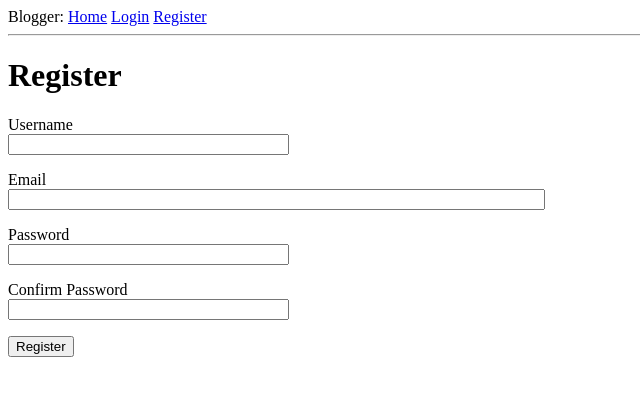
After one commit to habdin/flask-blogger, a Flask app: page /register in a window 1280 px wide. The commit adds this page. Shown: the top 396 px of the page, without its empty margins (0-640 px from the left). Run offline with Flask 2, Linux system fonts and the light colour scheme.

Commit message:
Users login and logout completed with their models

```diff
--- a/blog/__init__.py
+++ b/blog/__init__.py
@@ -6,6 +6,7 @@
 from flask import Flask
 from flask_sqlalchemy import SQLAlchemy
 from flask_migrate import Migrate
+from flask_login import LoginManager
 from config import Config
 
 # Initiate the Flask app object
@@ -18,6 +19,10 @@ app.config.from_object(Config)
 db = SQLAlchemy(app)
 migrate = Migrate(app, db)
 
+# Register Flask Login with Blogger Flask App
+login = LoginManager(app)
+login.login_view = 'login'
+
 # Register the different modules with the Flask app
 # Imports done at the bottom of file to prevent circular imports
 from blog import routes, forms, models
--- a/blog/forms.py
+++ b/blog/forms.py
@@ -5,13 +5,45 @@
 
 from flask_wtf import FlaskForm
 from wtforms import StringField, PasswordField, BooleanField, SubmitField
-from wtforms.validators import DataRequired, Length
+from wtforms.validators import (
+    DataRequired,
+    Length,
+    Email,
+    EqualTo,
+    ValidationError,
+    )
+from blog.models import User
 
 
 class LoginForm(FlaskForm):
-    """Docstring for LoginForm. """
+    """Class that defines the fields for registered user Login Form"""
     username = StringField('Username', validators=[DataRequired()])
     password = PasswordField('Password',
                              validators=[DataRequired(), Length(min=8)])
     remember_me = BooleanField('Remember Me')
     submit = SubmitField('Login')
+
+
+class RegistrationForm(FlaskForm):
+    """Class that defines the fields and methods for registering new users
+    in the Blogger Flask App."""
+    username = StringField('Username', validators=[DataRequired()])
+    email = StringField('Email', validators=[DataRequired(), Email()])
+    password = PasswordField(
+        'Password', validators=[DataRequired(), Length(min=8)])
+    confirm_password = PasswordField(
+            'Confirm Password',
+            validators=[DataRequired(), EqualTo('password')])
+    submit = SubmitField('Register')
+
+    def validate_username(self, username):
+        """Check if the username already exists in the User database."""
+        user = User.query.filter_by(username=username.data).first()
+        if user is not None:
+            raise ValidationError('Please choose another username')
+
+    def validate_email(self, email):
+        """Check if the email already exists in the User database."""
+        user = User.query.filter_by(email=email.data).first()
+        if user is not None:
+            raise ValidationError('Please choose another email address')
--- a/blog/routes.py
+++ b/blog/routes.py
@@ -3,18 +3,21 @@
 
 """Module for defining various view functions for the Blogger Flask App."""
 
-from flask import render_template, redirect, flash, url_for
-from blog import app
-from blog.forms import LoginForm
+from flask import render_template, redirect, flash, url_for, request
+from flask_login import login_user, current_user, logout_user, login_required
+from werkzeug.urls import url_parse
+from blog import app, db
+from blog.forms import LoginForm, RegistrationForm
+from blog.models import User
 
 
 @app.route('/', methods=['GET', 'POST'])
 @app.route('/index', methods=['GET', 'POST'])
+@login_required
 def index():
     """Home page view function"""
     # Fake user and posts to be removed when true elements of their kinds
     # in the app are created.
-    user = {'username': 'habdin', 'first_name': 'Hassan'}
     posts = [
         {
             'author': {'username': 'habdin', 'first_name': "Hassan"},
@@ -25,14 +28,46 @@ def index():
             'body': 'The weather in Cairo is nice today.'
         }
     ]
-    return render_template('index.html', user=user, posts=posts)
+    return render_template('index.html', title="Home Page", posts=posts)
 
 
 @app.route('/login', methods=['GET', 'POST'])
 def login():
     """Login page view function"""
+    if current_user.is_authenticated:
+        return redirect(url_for('index'))
     form = LoginForm()
     if form.validate_on_submit():
-        flash("Login successful for user {}".format(form.username.data))
+        user = User.query.filter_by(username=form.username.data).first()
+        if user is None or not user.check_password(form.password.data):
+            flash("Invalid username or password")
+            return redirect(url_for('login'))
+        login_user(user, remember=form.remember_me.data)
+        next_page = request.args.get('next')
+        if not next_page or url_parse(next_page).netloc != '':
+            next_page = url_for('index')
+        return redirect(next_page)
+    return render_template('login.html', title="Login", form=form)
+
+
+@app.route('/logout')
+def logout():
+    """Log out cuurent user"""
+    logout_user()
+    return redirect(url_for('index'))
+
+
+@app.route('/register', methods=['GET', 'POST'])
+def register():
+    """User Registration page view function"""
+    if current_user.is_authenticated:
         return redirect(url_for('index'))
-    return render_template('login.html', title="Login", form=form)
+    form = RegistrationForm()
+    if form.validate_on_submit():
+        user = User(username=form.username.data, email=form.email.data)
+        user.set_password(form.password.data)
+        db.session.add(user)
+        db.session.commit()
+        flash('Congratulations, you are now a registered user')
+        return redirect(url_for('login'))
+    return render_template('register.html', title='Register', form=form)
--- a/blog/templates/base.html
+++ b/blog/templates/base.html
@@ -13,7 +13,12 @@
     <div>
       Blogger:
       <a href="{{ url_for('index') }}">Home</a>
+      {% if current_user.is_anonymous %}
       <a href="{{ url_for('login') }}">Login</a>
+      <a href="{{ url_for('register') }}">Register</a>
+      {% else %}
+      <a href="{{ url_for('logout') }}">Logout</a>
+      {% endif %}
     </div>
     <hr>
     {% with messages = get_flashed_messages() %}
--- a/blog/templates/login.html
+++ b/blog/templates/login.html
@@ -22,4 +22,5 @@
   <p>{{ form.remember_me }}{{ form.remember_me.label }}</p>
   <p>{{ form.submit() }}</p>
 </form>
+<p>New User? <a href="{{ url_for('register') }}">Click to Register</a></p>
 {% endblock content %}
--- /dev/null
+++ b/blog/templates/register.html
@@ -0,0 +1,39 @@
+{% extends 'base.html' %}
+
+{% block content %}
+
+  <h1>Register</h1>
+  <form action="" method="post">
+    {{ form.hidden_tag() }}
+    <p>
+      {{ form.username.label }} <br>
+      {{ form.username(size=32) }} <br>
+      {% for error in form.username.errors %}
+      <span style="color: red;">[{{ error }}]</span>
+      {% endfor %}
+    </p>
+    <p>
+      {{ form.email.label }} <br>
+      {{ form.email(size=64) }} <br>
+      {% for error in form.email.errors %}
+      <span style="color: red;">[{{ error }}]</span>
+      {% endfor %}
+    </p>
+    <p>
+      {{ form.password.label }} <br>
+      {{ form.password(size=32) }} <br>
+      {% for error in form.password.errors %}
+      <span style="color: red;">[{{ error }}]</span>
+      {% endfor %}
+    </p>
+    <p>
+      {{ form.confirm_password.label }} <br>
+      {{ form.confirm_password(size=32) }} <br>
+      {% for error in form.confirm_password.errors %}
+      <span style="color: red;">[{{ error }}]</span>
+      {% endfor %}
+    </p>
+    <p>{{ form.submit() }}</p>
+  </form>
+
+{% endblock content %}
```
Also changed, not shown: blog/models.py (+22 -2 lines), blog/templates/index.html (+6 -2 lines).
